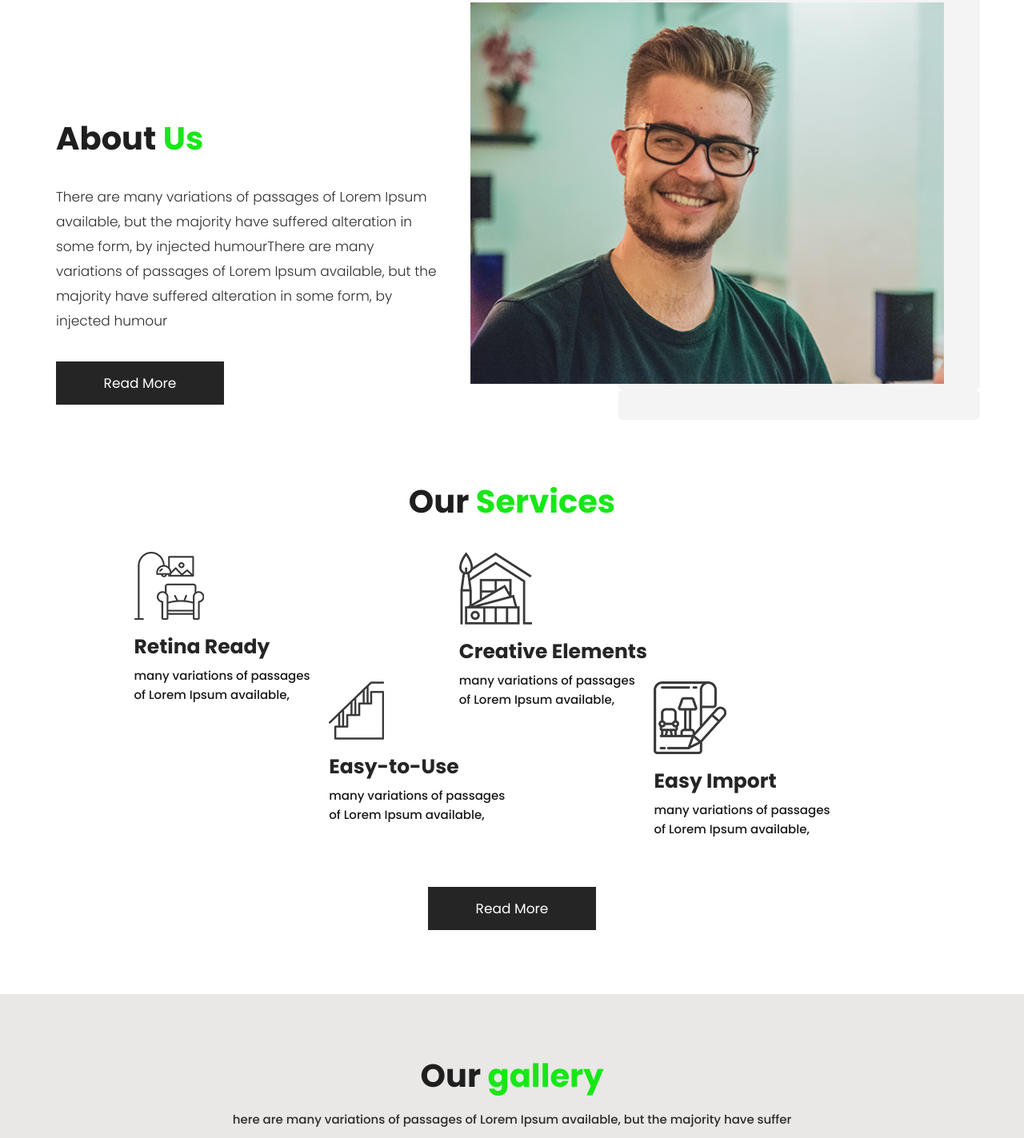
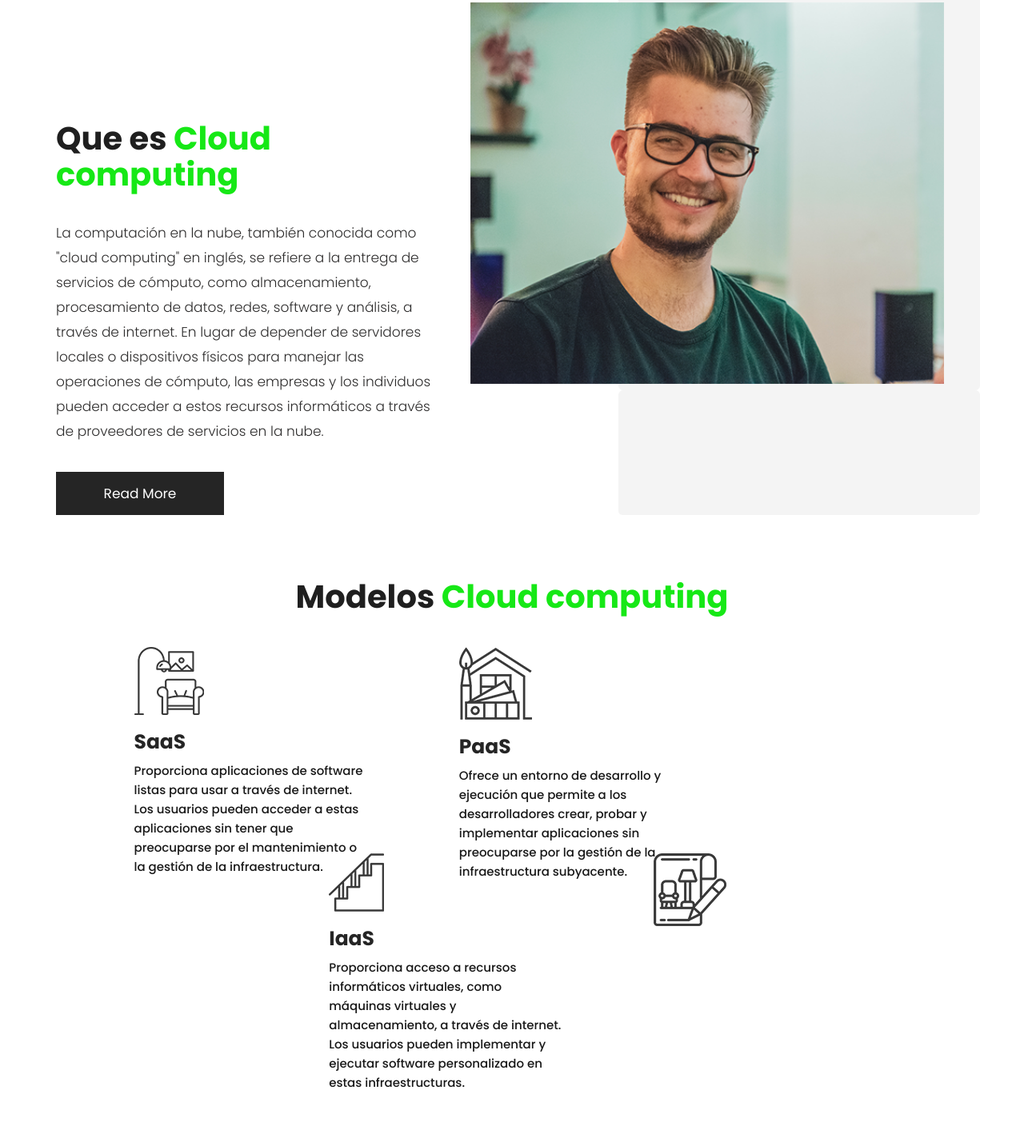
Before and after one commit to NiloMG/NiloMogollon3a.github.io, a plain HTML site: page index.html in a window 1280 px wide. Shown: the part 1119-2542 px from the top of the page at 80% size. Drawn offline with nearby package versions, Linux system fonts and the light colour scheme; a web font is replaced by a local one.

Commit message:
examen interciclo

```diff
--- a/index.html
+++ b/index.html
@@ -158,8 +158,8 @@
             <div class="row">
                <div class="col-md-5">
                   <div class="titlepage">
-                     <h2>About <span class="green">Us</span></h2>
-                     <p>There are many variations of passages of Lorem Ipsum available, but the majority have suffered alteration in some form, by injected humourThere are many variations of passages of Lorem Ipsum available, but the majority have suffered alteration in some form, by injected humour</p>
+                     <h2>Que es <span class="green">Cloud computing</span></h2>
+                     <p>La computación en la nube, también conocida como "cloud computing" en inglés, se refiere a la entrega de servicios de cómputo, como almacenamiento, procesamiento de datos, redes, software y análisis, a través de internet. En lugar de depender de servidores locales o dispositivos físicos para manejar las operaciones de cómputo, las empresas y los individuos pueden acceder a estos recursos informáticos a través de proveedores de servicios en la nube.</p>
                      <a class="read_more" href="Javascript:void(0)"> Read More</a>
                   </div>
                </div>
@@ -178,7 +178,7 @@
             <div class="row">
                <div class="col-md-12">
                   <div class="titlepage">
-                     <h2>Our <span class="green">Services</span></h2>
+                     <h2>Modelos <span class="green">Cloud computing</span></h2>
                   </div>
                </div>
             </div>
@@ -188,29 +188,29 @@
                      <div class="col-md-4 col-sm-6">
                         <div class="service_box">
                            <i><img src="images/service1.png" alt="#"/></i>
-                           <h3>Retina Ready</h3>
-                           <p>many variations of passages <br>of Lorem Ipsum available,</p>
+                           <h3>SaaS</h3>
+                           <p>Proporciona aplicaciones de software listas para usar a través de internet. Los usuarios pueden acceder a estas aplicaciones sin tener que preocuparse por el mantenimiento o la gestión de la infraestructura.</p>
                         </div>
                      </div>
                      <div class="col-md-4 offset-md-1 col-sm-6">
                         <div class="service_box">
                            <i><img src="images/service2.png" alt="#"/></i>
-                           <h3>Creative Elements</h3>
-                           <p>many variations of passages <br>of Lorem Ipsum available,</p>
+                           <h3>PaaS</h3>
+                           <p>Ofrece un entorno de desarrollo y ejecución que permite a los desarrolladores crear, probar y implementar aplicaciones sin preocuparse por la gestión de la infraestructura subyacente.</p>
                         </div>
                      </div>
                      <div class="col-md-4 offset-md-3 col-sm-6 mar_top">
                         <div class="service_box">
                            <i><img src="images/service3.png" alt="#"/></i>
-                           <h3>Easy-to-Use</h3>
-                           <p>many variations of passages <br>of Lorem Ipsum available,</p>
+                           <h3>IaaS</h3>
+                           <p>Proporciona acceso a recursos informáticos virtuales, como máquinas virtuales y almacenamiento, a través de internet. Los usuarios pueden implementar y ejecutar software personalizado en estas infraestructuras.</p>
                         </div>
                      </div>
                      <div class="col-md-4 offset-md-1 col-sm-6 mar_top">
                         <div class="service_box">
                            <i><img src="images/service4.png" alt="#"/></i>
-                           <h3>Easy Import</h3>
-                           <p>many variations of passages <br>of Lorem Ipsum available,</p>
+                           <h3></h3>
+                           <p></p>
                         </div>
                      </div>
                      <div class="col-md-12">
@@ -228,8 +228,8 @@
             <div class="row">
                <div class="col-md-12">
                   <div class="titlepage">
-                     <h2>Our <span class="green">gallery</span></h2>
-                     <p>here are many variations of passages of Lorem Ipsum available, but the majority have suffer</p>
+                     <h2>Que es la <span class="green">Virtualizacion</span></h2>
+                     <p>La virtualización es una tecnología que permite la creación de entornos virtuales o versiones virtuales de recursos informáticos, como sistemas operativos, servidores, redes o almacenamiento. Estos entornos virtuales son instancias aisladas que pueden ejecutarse en una única máquina física o en un conjunto de máquinas físicas.</p>
                   </div>
                </div>
             </div>
@@ -253,17 +253,17 @@
                </div>
                <div class="col-md-4 col-sm-6">
                   <div class="gallery_img">
-                     <figure><img src="images/gallery2.jpg" alt="#"/></figure>
+
                   </div>
                </div>
                <div class="col-md-4 col-sm-6">
                   <div class="gallery_img">
-                     <figure><img src="images/gallery3.jpg" alt="#"/></figure>
+
                   </div>
                </div>
                <div class="col-md-4 col-sm-6">
                   <div class="gallery_img">
-                     <figure><img src="images/gallery4.jpg" alt="#"/></figure>
+
                   </div>
                </div>
                <div class="col-md-4 col-sm-6">
@@ -292,12 +292,12 @@
                </div>
                <div class="col-md-4 col-sm-6">
                   <div class="gallery_img">
-                     <figure><img src="images/gallery5.jpg" alt="#"/></figure>
+
                   </div>
                </div>
                <div class="col-md-4 col-sm-6">
                   <div class="gallery_img">
-                     <figure><img src="images/gallery6.jpg" alt="#"/></figure>
+
                   </div>
                </div>
             </div>
```
